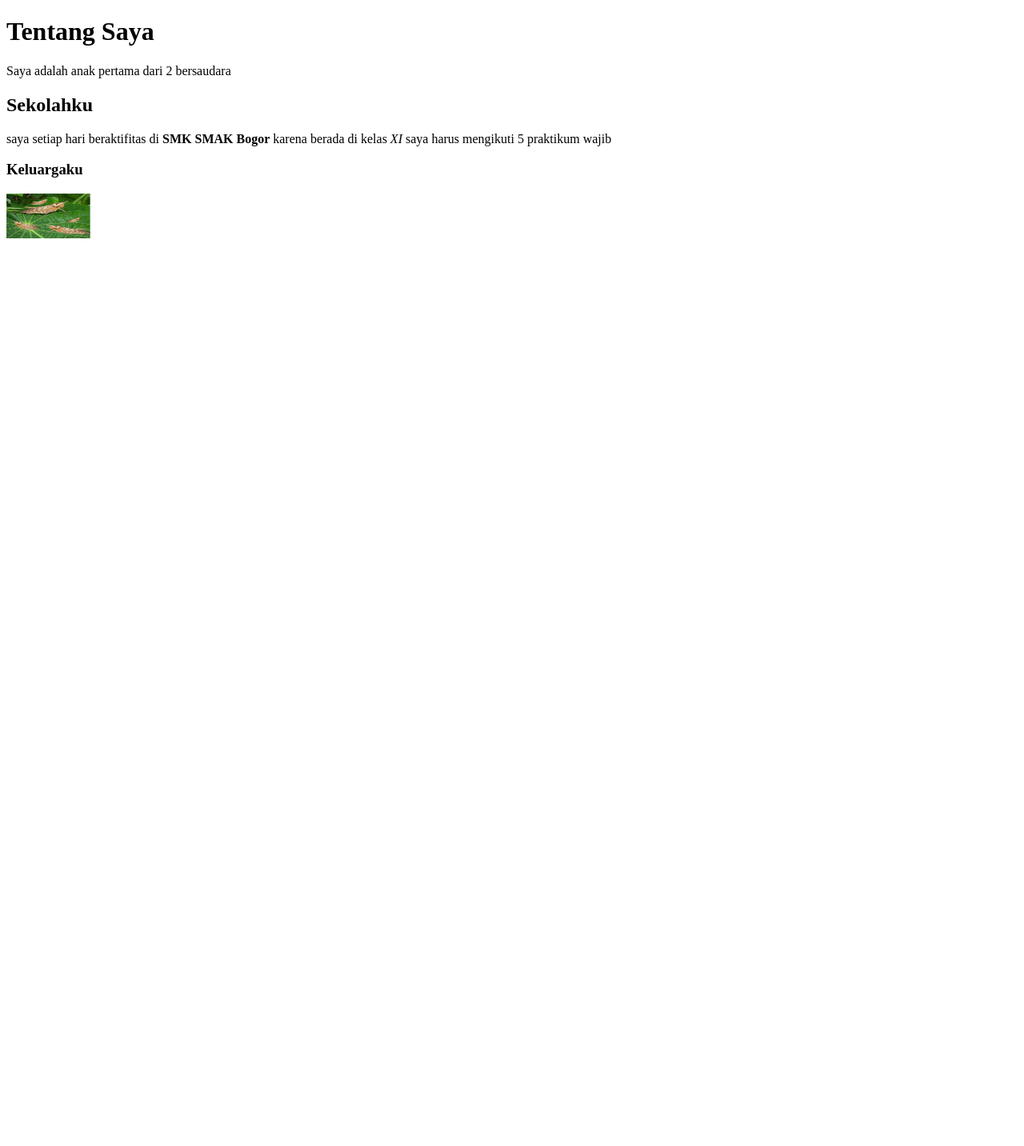
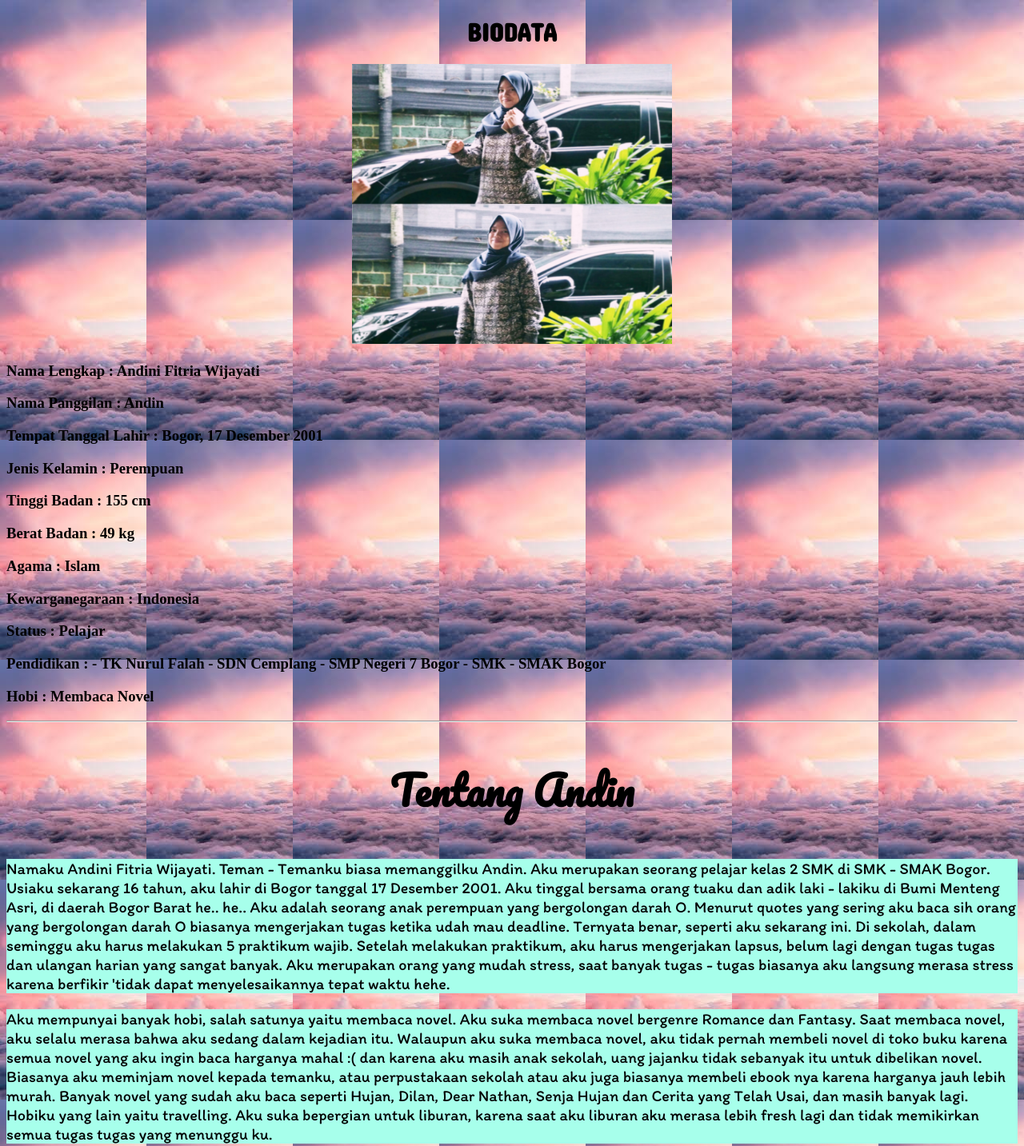
Before and after one commit to andinee/andinee.github.io, a plain HTML site: page index.html in a window 1280 px wide. Shown: the top 1433 px of the page at 80% size. Before the commit the page ends 800 px from the top, so only its background shows below. Drawn offline with Linux system fonts and the light colour scheme.

Commit message:
Add files via upload

```diff
--- a/index.html
+++ b/index.html
@@ -1,14 +1,50 @@
 <!DOCTYPE html>
 <html>
 <head>
-	<title>Halaman Andin</title>
+	<link href="https://fonts.googleapis.com/css?family=Itim" rel="stylesheet">
+	<link href="https://fonts.googleapis.com/css?family=Pacifico" rel="stylesheet">
+	<link href="https://fonts.googleapis.com/css?family=Concert+One" rel="stylesheet">
+
+	<style>
+	body {background-image: url('Img/image.jpg')}
+	h1	{font-family:'Concert One', cursive;}
+	h2	{font-family: 'Pacifico', cursive;
+			font-size: 50px
+			}
+	p	{font-family: 'Itim', cursive;
+		background-color: #A7FFEB;
+		font-size: 20px;
+		}
+
+	</style>
+
+ 	<title>Andini Wijaya</title>
 </head>
+<center><h1>BIODATA</h1></center>
+<center><img src="Img/Biodata.jpg" width="400px" height="350px"></center>
+<BLOCKQUOTE></BLOCKQUOTE><h3>Nama Lengkap			: Andini Fitria Wijayati</h3><BLOCKQUOTE></BLOCKQUOTE>
+<BLOCKQUOTE></BLOCKQUOTE><h3>Nama Panggilan			: Andin</h3><BLOCKQUOTE></BLOCKQUOTE>
+<BLOCKQUOTE></BLOCKQUOTE><h3>Tempat Tanggal Lahir	: Bogor, 17 Desember 2001</h3><BLOCKQUOTE></BLOCKQUOTE>
+<BLOCKQUOTE></BLOCKQUOTE><h3>Jenis Kelamin			: Perempuan</h3><BLOCKQUOTE></BLOCKQUOTE>
+<BLOCKQUOTE></BLOCKQUOTE><h3>Tinggi Badan			: 155 cm</h3><BLOCKQUOTE></BLOCKQUOTE>
+<BLOCKQUOTE></BLOCKQUOTE><h3>Berat Badan			: 49 kg</h3><BLOCKQUOTE></BLOCKQUOTE>
+<BLOCKQUOTE></BLOCKQUOTE><h3>Agama					: Islam</h3><BLOCKQUOTE></BLOCKQUOTE>
+<BLOCKQUOTE></BLOCKQUOTE><h3>Kewarganegaraan		: Indonesia</h3><BLOCKQUOTE></BLOCKQUOTE>
+<BLOCKQUOTE></BLOCKQUOTE><h3>Status					: Pelajar</h3><BLOCKQUOTE></BLOCKQUOTE>
+<BLOCKQUOTE></BLOCKQUOTE><h3>Pendidikan				: - TK Nurul Falah
+													  - SDN Cemplang
+													  - SMP Negeri 7 Bogor
+													  - SMK - SMAK Bogor</h3><BLOCKQUOTE></BLOCKQUOTE>
+<BLOCKQUOTE></BLOCKQUOTE><h3>Hobi					: Membaca Novel</h3><BLOCKQUOTE></BLOCKQUOTE>
+
+<hr>
+	<h2><center>Tentang Andin</center></h2>
+<p> Namaku Andini Fitria Wijayati. Teman - Temanku biasa memanggilku Andin. Aku merupakan seorang pelajar kelas 2 SMK di SMK - SMAK Bogor. Usiaku sekarang 16 tahun, aku lahir di Bogor tanggal 17 Desember 2001. Aku tinggal bersama orang tuaku dan adik laki - lakiku di Bumi Menteng Asri, di daerah Bogor Barat he.. he.. Aku adalah seorang anak perempuan yang bergolongan darah O. Menurut quotes yang sering aku baca sih orang yang bergolongan darah O biasanya mengerjakan tugas ketika udah mau deadline. Ternyata benar, seperti aku sekarang ini. Di sekolah, dalam seminggu aku harus melakukan 5 praktikum wajib. Setelah melakukan praktikum, aku harus mengerjakan lapsus, belum lagi dengan tugas tugas dan ulangan harian yang sangat banyak. Aku merupakan orang yang mudah stress, saat banyak tugas - tugas biasanya aku langsung merasa stress karena berfikir 'tidak dapat menyelesaikannya tepat waktu hehe.</p>
+<p>Aku mempunyai banyak hobi, salah satunya yaitu membaca novel. Aku suka membaca novel bergenre Romance dan Fantasy. Saat membaca novel, aku selalu merasa bahwa aku sedang dalam kejadian itu. Walaupun aku suka membaca novel, aku tidak pernah membeli novel di toko buku karena semua novel yang aku ingin baca harganya mahal :( dan karena aku masih anak sekolah, uang jajanku tidak sebanyak itu untuk dibelikan novel. Biasanya aku meminjam novel kepada temanku, atau perpustakaan sekolah atau aku juga biasanya membeli ebook nya karena harganya jauh lebih murah. Banyak novel yang sudah aku baca seperti Hujan, Dilan, Dear Nathan, Senja Hujan dan Cerita yang Telah Usai, dan masih banyak lagi. Hobiku yang lain yaitu travelling. Aku suka bepergian untuk liburan, karena saat aku liburan aku merasa lebih fresh lagi dan tidak memikirkan semua tugas tugas yang menunggu ku. </p>
+<center><img src="Img/Hobi.jpg" width="400px" height="350px"></center>
+<center><img src="Img/liburan.jpg" width="400px" height="350px"></center>
+
 <body>
-	<h1>Tentang Saya</h1>
-	<p lang="id">Saya adalah anak pertama dari 2 bersaudara</p>
-	<h2>Sekolahku</h2>
-	<p>saya setiap hari beraktifitas di <strong>SMK SMAK Bogor</strong> karena berada di kelas <em>XI</em> saya harus mengikuti 5 praktikum wajib</p>
-	<h3>Keluargaku</h3>
-	<img src="Img/aaaa.png" alt="aaaa.png" width="150" height="80">
+
 </body>
-</html>
+</html
```
